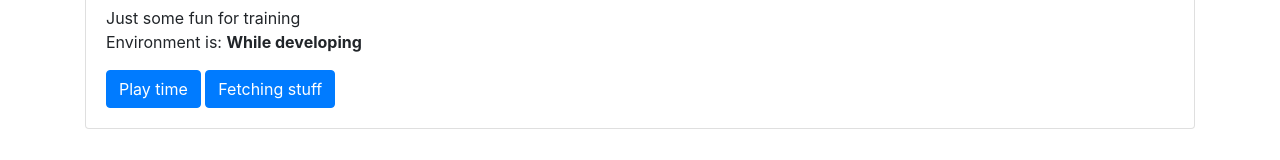
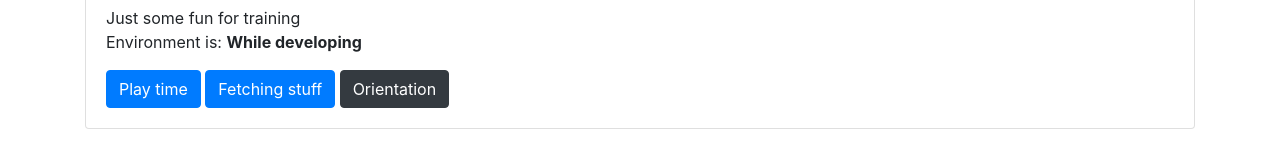
Before and after one commit to rod-meaney/react-learning, a React (Create React App) app: page / in a window 1280 px wide. Shown: the part 311-471 px from the top of the page. Built offline with nearby package versions, Linux system fonts and the light colour scheme.

Commit message:
Update App.js

```diff
--- a/src/App.js
+++ b/src/App.js
@@ -170,6 +170,25 @@ class Accelerometer extends React.Component {
 }
 
 class Home extends React.Component {
+
+  handleRequestOrientationButton() {
+    console.log('Handling test');
+    if (window.DeviceOrientationEvent) {
+      console.log('We have device orientation.');
+      if (typeof window.DeviceMotionEvent.requestPermission === 'function') {
+        window.DeviceOrientationEvent.requestPermission()
+        .then(response => {
+          if (response === 'granted') {
+            //Doing this in sepearte components
+            //window.addEventListener('deviceorientation', (e) => {})
+          }
+        })
+      } else {
+        // non iOS 13+
+      }
+    }
+  }
+
   render() {
     return (
       <Card>
@@ -185,6 +204,8 @@ class Home extends React.Component {
           <Link to={`/temp-play`}><Button variant="primary">Play time</Button></Link>
           {" "}
           <Link to={`/fetching`}><Button variant="primary">Fetching stuff</Button></Link>
+          {" "}
+          <Button onClick={() => this.handleRequestOrientationButton()} variant="dark">Orientation</Button>
         </Card.Body>
       </Card>
     );
@@ -196,20 +217,8 @@ class App extends React.Component{
     super(props);
     this.state = {
     }
-    if (DeviceOrientationEvent) {
-      if (typeof DeviceMotionEvent.requestPermission === 'function') {
-        DeviceOrientationEvent.requestPermission()
-        .then(response => {
-          if (response === 'granted') {
-            //Doing this in sepearte components
-            //window.addEventListener('deviceorientation', (e) => {})
-          }
-        })
-      } else {
-        // non iOS 13+
-      }
-    }
   }
+
   render() {
     return (
       <Router basename={'/learn'}>
```
